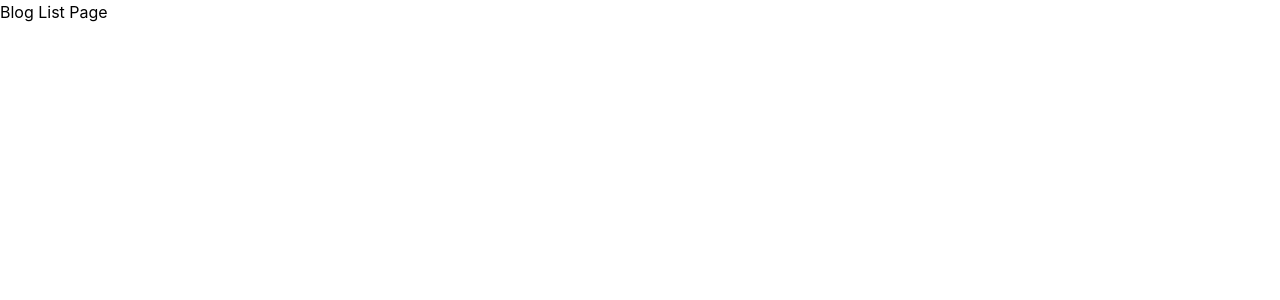
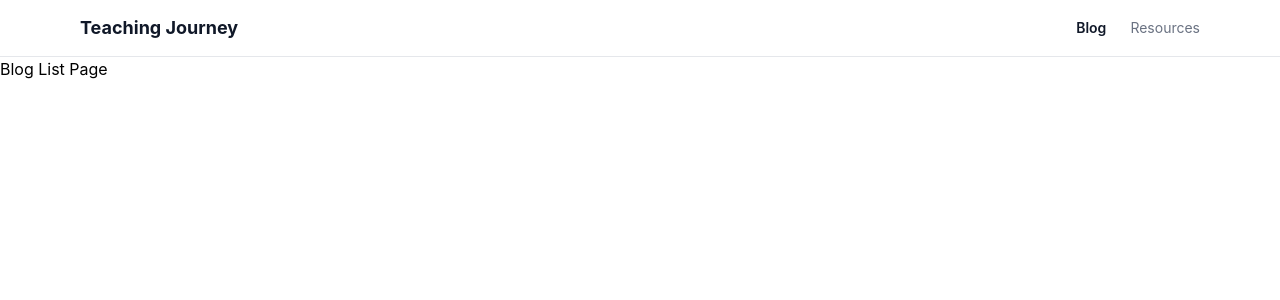
Before and after one commit to orelkris/krisassaurus, a React (Vite) app: page / in a window 1280 px wide. Shown: the top 300 px of the page. Built offline with nearby package versions, Linux system fonts and the light colour scheme.

Commit message:
feat: add AppLayout, Navbar, path aliases and React Router layout pattern

```diff
--- a/src/App.tsx
+++ b/src/App.tsx
@@ -1,15 +1,18 @@
 import { BrowserRouter, Routes, Route } from 'react-router-dom'
-import BlogListPage from './pages/BlogListPage'
-import BlogPostPage from './pages/BlogPostPage'
-import ResourcesPage from './pages/ResourcesPage'
+import AppLayout from '@/components/layout/AppLayout'
+import BlogListPage from '@/pages/BlogListPage'
+import BlogPostPage from '@/pages/BlogPostPage'
+import ResourcesPage from '@/pages/ResourcesPage'
 
 function App() {
   return (
     <BrowserRouter>
       <Routes>
-        <Route path="/" element={<BlogListPage />} />
-        <Route path="/post/:id" element={<BlogPostPage />} />
-        <Route path="/resources" element={<ResourcesPage />} />
+        <Route element={<AppLayout />}>
+          <Route path="/" element={<BlogListPage />} />
+          <Route path="/post/:id" element={<BlogPostPage />} />
+          <Route path="/resources" element={<ResourcesPage />} />
+        </Route>
       </Routes>
     </BrowserRouter>
   )
--- /dev/null
+++ b/src/components/layout/AppLayout.tsx
@@ -0,0 +1,13 @@
+import { Outlet } from 'react-router-dom'
+import Navbar from './Navbar'
+
+function AppLayout() {
+  return (
+    <div className="min-h-screen bg-white">
+      <Navbar />
+      <Outlet />
+    </div>
+  )
+}
+
+export default AppLayout
--- /dev/null
+++ b/src/components/layout/Navbar.tsx
@@ -0,0 +1,34 @@
+import { Link, useLocation } from 'react-router-dom'
+
+const links = [
+  { label: 'Blog', path: '/' },
+  { label: 'Resources', path: '/resources' },
+]
+
+function Navbar() {
+  const location = useLocation()
+
+  return (
+    <nav className="sticky top-0 z-10 bg-white border-b border-gray-200">
+      <div className="max-w-6xl mx-auto px-4 h-14 flex items-center justify-between">
+        <Link to="/" className="font-bold text-gray-900 text-lg">
+          Teaching Journey
+        </Link>
+
+        <div className="flex gap-6">
+          {links.map((link) => (
+            <Link
+              key={link.path}
+              to={link.path}
+              className={`text-sm transition-colors ${location.pathname === link.path ? 'text-gray-900 font-semibold' : 'text-gray-500 hover:text-gray-900'}`}
+            >
+              {link.label}
+            </Link>
+          ))}
+        </div>
+      </div>
+    </nav>
+  )
+}
+
+export default Navbar
--- a/src/pages/BlogListPage.tsx
+++ b/src/pages/BlogListPage.tsx
@@ -1,5 +1,9 @@
 function BlogListPage() {
-  return <div>Blog List Page</div>
+  return (
+    <div>
+      <main>Blog List Page</main>
+    </div>
+  )
 }
 
 export default BlogListPage
--- a/tsconfig.app.json
+++ b/tsconfig.app.json
@@ -1,5 +1,9 @@
 {
   "compilerOptions": {
+    "paths": {
+      "@/*": ["./src/*"]
+    },
+
     "tsBuildInfoFile": "./node_modules/.tmp/tsconfig.app.tsbuildinfo",
     "target": "es2023",
     "lib": ["ES2023", "DOM"],
--- a/vite.config.ts
+++ b/vite.config.ts
@@ -1,10 +1,14 @@
 import { defineConfig } from 'vite'
 import react from '@vitejs/plugin-react'
 import tailwindcss from '@tailwindcss/vite'
+import path from 'path'
 
 // https://vite.dev/config/
 export default defineConfig({
-  plugins: [react(),
-    tailwindcss(),
-  ],
+  plugins: [react(), tailwindcss()],
+  resolve: {
+    alias: {
+      '@': path.resolve(__dirname, './src'),
+    },
+  },
 })
```
